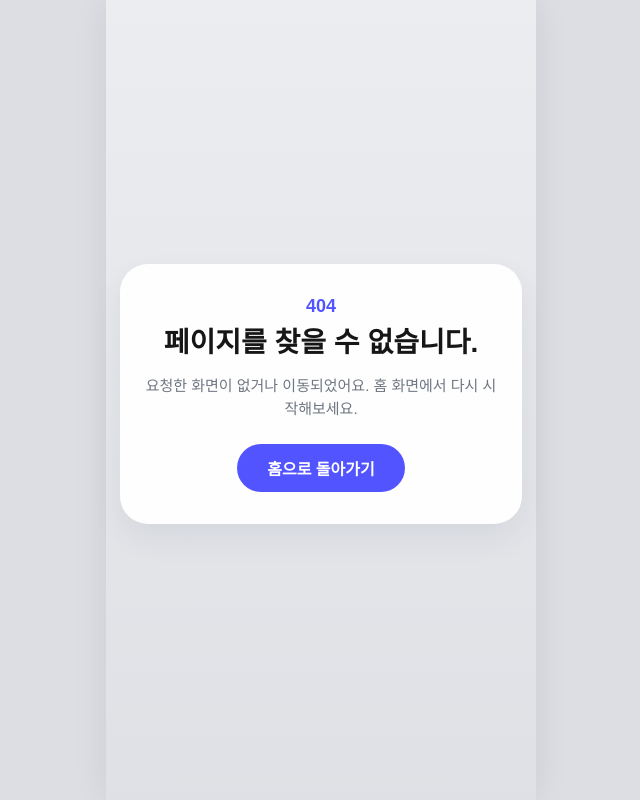
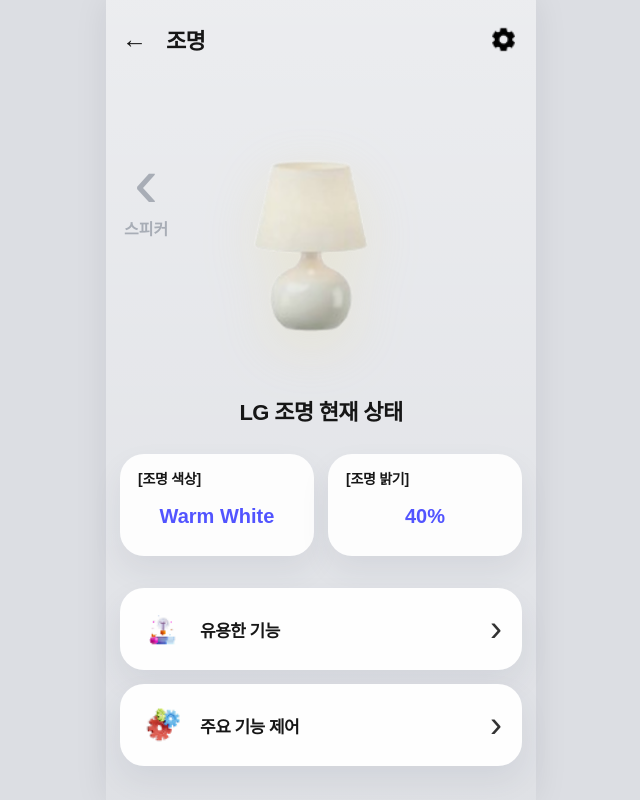
Before and after one commit to lgdx-finalpj/TheX_frontend, a React (Vite) app: page /devices/lighting in a window 1280 px wide. Before the commit this address had no page. Shown: the whole page, without its empty margins (319-959 px from the left). Built offline with nearby package versions, Linux system fonts and the light colour scheme.

Commit message:
feat: 조명, 스피커 페이지 양방향 이동 기능 추가

```diff
--- a/src/components/speaker/SpeakerContent.tsx
+++ b/src/components/speaker/SpeakerContent.tsx
@@ -8,6 +8,7 @@ import StatusCard from "@/components/device-detail/StatusCard";
 
 interface SpeakerContentProps {
   onCoffeeMachineClick?: () => void;
+  onLightingClick?: () => void;
 }
 
 const speakerStatusCards = [
@@ -20,7 +21,7 @@ const speakerMenuItems = [
   { iconSrc: controlIcon, label: "주요 기능 제어" },
 ];
 
-export default function SpeakerContent({ onCoffeeMachineClick }: SpeakerContentProps) {
+export default function SpeakerContent({ onCoffeeMachineClick, onLightingClick }: SpeakerContentProps) {
   return (
     <MobileLayout>
       <main className="device-page speaker-page">
@@ -48,7 +49,7 @@ export default function SpeakerContent({ onCoffeeMachineClick }: SpeakerContentP
             <img className="speaker-hero__image" src={speakerImage} alt="LG 스피커" />
           </div>
 
-          <button className="speaker-nav speaker-nav--right" type="button">
+          <button className="speaker-nav speaker-nav--right" type="button" onClick={onLightingClick}>
             <span className="speaker-nav__arrow" aria-hidden="true">
               ›
             </span>
--- /dev/null
+++ b/src/pages/LightingMain.tsx
@@ -0,0 +1,8 @@
+import { useNavigate } from "react-router-dom";
+import LightingContent from "@/components/Lighting/LightingContent";
+
+export default function LightingMain() {
+  const navigate = useNavigate();
+
+  return <LightingContent onSpeakerClick={() => navigate("/devices/speaker")} />;
+}
--- a/src/pages/SpeakerMain.tsx
+++ b/src/pages/SpeakerMain.tsx
@@ -4,5 +4,10 @@ import SpeakerContent from "@/components/speaker/SpeakerContent";
 export default function SpeakerMainPage() {
   const navigate = useNavigate();
 
-  return <SpeakerContent onCoffeeMachineClick={() => navigate("/devices/coffee-machine")} />;
+  return (
+    <SpeakerContent
+      onCoffeeMachineClick={() => navigate("/devices/coffee-machine")}
+      onLightingClick={() => navigate("/devices/lighting")}
+    />
+  );
 }
--- a/src/routes/Router.tsx
+++ b/src/routes/Router.tsx
@@ -1,6 +1,7 @@
 import { Navigate, Route, Routes } from "react-router-dom";
 import CoffeeMachineMain from "@/pages/CoffeeMachineMain";
 import HomePage from "@/pages/HomePage";
+import LightingMain from "@/pages/LightingMain";
 import NotFoundPage from "@/pages/NotFoundPage";
 import SpeakerMainPage from "@/pages/SpeakerMain";
 
@@ -10,6 +11,7 @@ export default function Router() {
       <Route path="/" element={<HomePage />} />
       <Route path="/devices/coffee-machine" element={<CoffeeMachineMain />} />
       <Route path="/devices/speaker" element={<SpeakerMainPage />} />
+      <Route path="/devices/lighting" element={<LightingMain />} />
       <Route path="/speaker" element={<Navigate to="/devices/speaker" replace />} />
       <Route path="*" element={<NotFoundPage />} />
     </Routes>
--- a/src/styles/global.css
+++ b/src/styles/global.css
@@ -242,6 +242,80 @@ a {
   margin-top: 8px;
 }
 
+.lighting-page {
+  gap: 22px;
+}
+
+.lighting-hero {
+  position: relative;
+  min-height: 300px;
+  display: flex;
+  justify-content: center;
+  align-items: center;
+  padding: 18px 0 2px;
+}
+
+.lighting-nav {
+  position: absolute;
+  left: 4px;
+  top: 76px;
+  display: flex;
+  flex-direction: column;
+  align-items: center;
+  gap: 4px;
+  color: #a8adb6;
+  cursor: pointer;
+}
+
+.lighting-nav__arrow {
+  font-size: 72px;
+  line-height: 0.8;
+}
+
+.lighting-nav__label {
+  font-size: 16px;
+  font-weight: 700;
+}
+
+.lighting-hero__image-wrap {
+  width: min(100%, 250px);
+  display: flex;
+  justify-content: center;
+}
+
+.lighting-hero__image {
+  width: 100%;
+  max-width: 210px;
+  object-fit: contain;
+  filter: drop-shadow(0 16px 28px rgba(233, 213, 129, 0.22));
+}
+
+.lighting-page__title {
+  margin: -6px 0 4px;
+  font-size: 22px;
+  font-weight: 700;
+  letter-spacing: -0.03em;
+  text-align: center;
+}
+
+.lighting-status-grid {
+  margin-top: 2px;
+}
+
+.lighting-status-grid .status-card {
+  min-height: 100px;
+  padding: 14px 18px 12px;
+}
+
+.lighting-status-grid .status-card__value {
+  min-height: 56px;
+  font-size: 20px;
+}
+
+.lighting-menu-list {
+  margin-top: 10px;
+}
+
 .status-grid {
   display: grid;
   grid-template-columns: repeat(2, minmax(0, 1fr));
@@ -466,6 +540,18 @@ a {
     font-size: 20px;
   }
 
+  .lighting-nav__arrow {
+    font-size: 58px;
+  }
+
+  .lighting-nav__label {
+    font-size: 14px;
+  }
+
+  .lighting-page__title {
+    font-size: 20px;
+  }
+
   .menu-item {
     padding-inline: 18px;
   }
```
